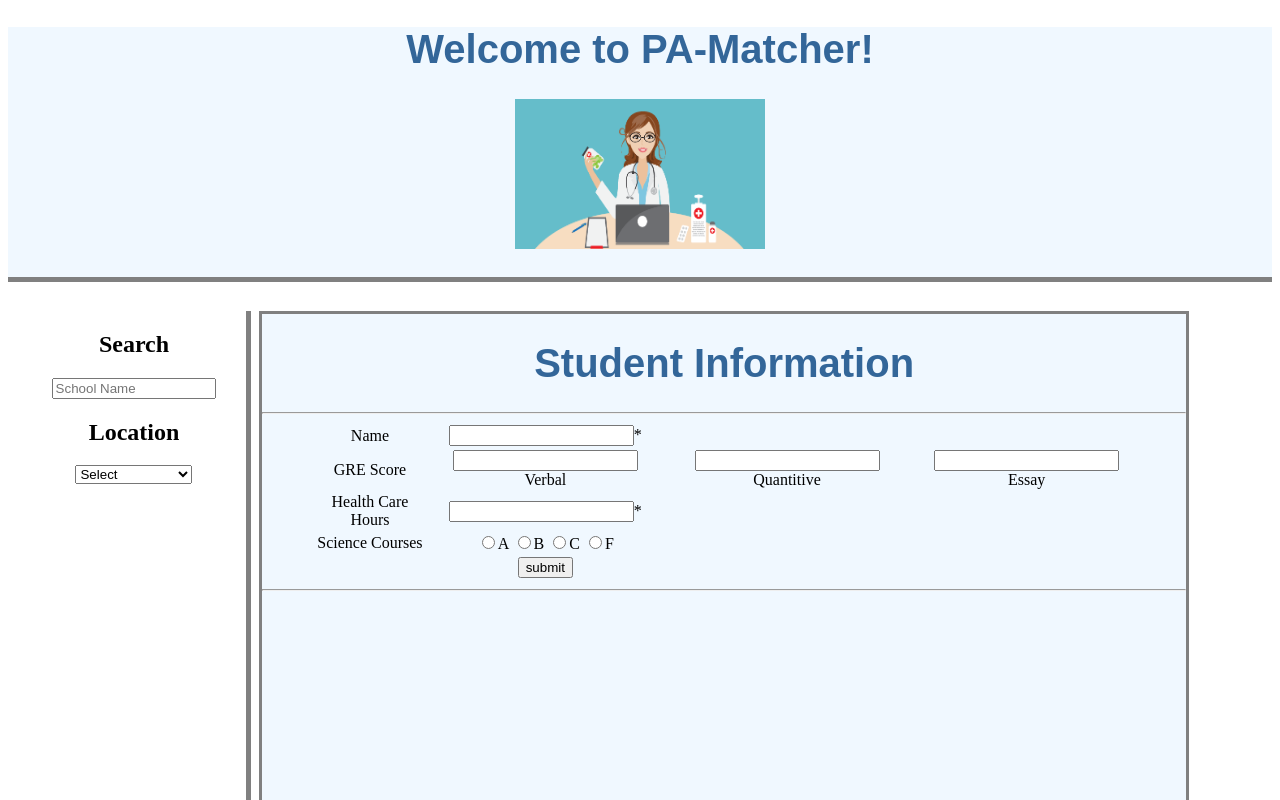
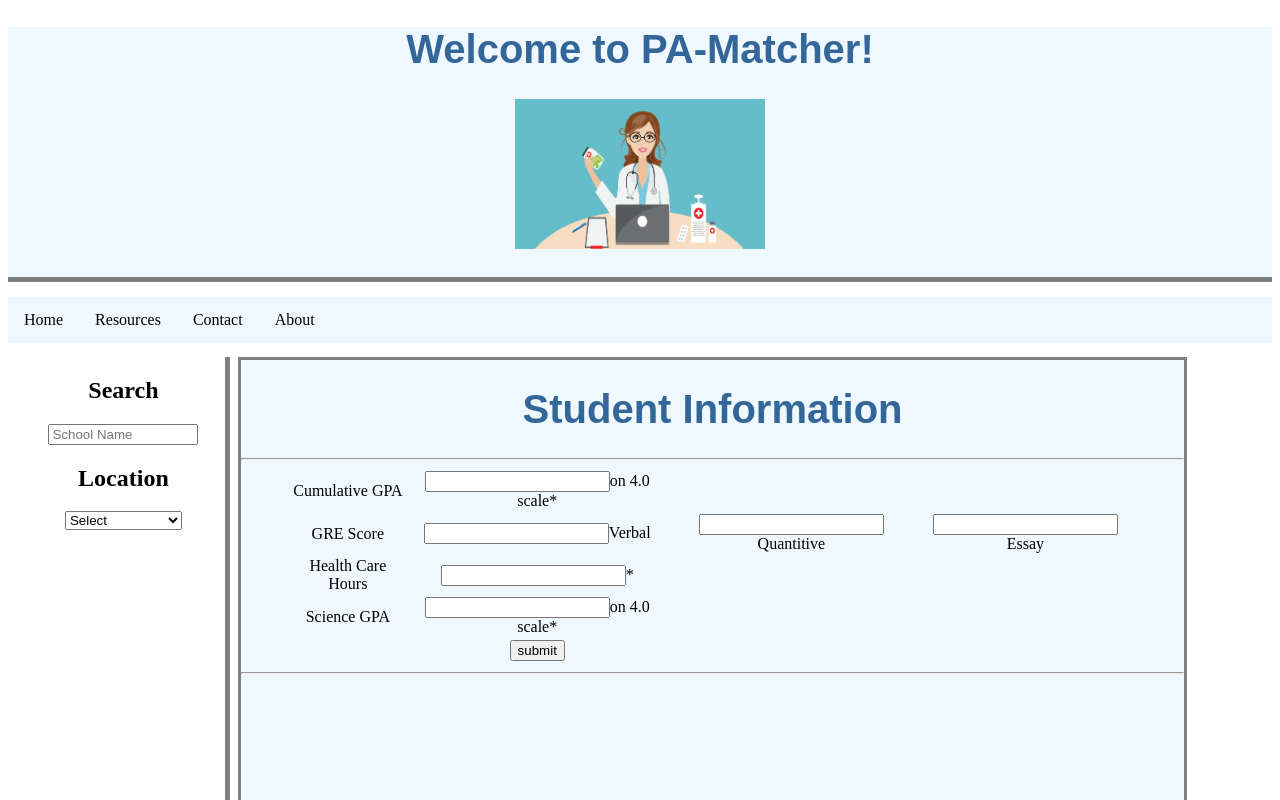
Before and after one commit to soft-eng-practicum/MatchMakers, an Angular app: page / in a window 1280 px wide. Shown: the top 800 px of the page. Built offline with nearby package versions, Linux system fonts and the light colour scheme.

Commit message:
Update user information navigation bar added

```diff
--- a/src/app/app.component.css
+++ b/src/app/app.component.css
@@ -8,6 +8,30 @@ h1
 {
   width: 250px;
   height: 150px;
+}
+ul {
+    list-style-type: none;
+    margin: 0;
+    padding: 0;
+    overflow: hidden;
+    background-color: aliceblue;
+}
+
+li {
+    float: left;
+}
+
+li a {
+    display: block;
+    color: black;
+    text-align: center;
+    padding: 14px 16px;
+    text-decoration: none;
+}
+
+/* Change the link color to #111 (black) on hover */
+li a:hover {
+    background-color:grey;
 }
 .holder
 {
@@ -78,50 +102,7 @@ h1
   border: solid black 1px;
   width: 20%;
 }
-.body
+body
 {
   background-color: 000000;
 }
-.dropbtn {
-    background-color: #3498DB;
-    color: white;
-    padding: 16px;
-    font-size: 16px;
-    border: none;
-    cursor: pointer;
-}
-
-/* Dropdown button on hover & focus */
-.dropbtn:hover, .dropbtn:focus {
-    background-color: #2980B9;
-}
-
-/* The container <div> - needed to position the dropdown content */
-.dropdown {
-    position: relative;
-    display: inline-block;
-}
-
-/* Dropdown Content (Hidden by Default) */
-.dropdown-content {
-    display: none;
-    position: absolute;
-    background-color: #f1f1f1;
-    min-width: 160px;
-    box-shadow: 0px 8px 16px 0px rgba(0,0,0,0.2);
-    z-index: 1;
-}
-
-/* Links inside the dropdown */
-.dropdown-content a {
-    color: black;
-    padding: 12px 16px;
-    text-decoration: none;
-    display: block;
-}
-
-/* Change color of dropdown links on hover */
-.dropdown-content a:hover {background-color: #ddd}
-
-/* Show the dropdown menu (use JS to add this class to the .dropdown-content container when the user clicks on the dropdown button) */
-.show {display:block;}
--- a/src/app/app.component.html
+++ b/src/app/app.component.html
@@ -4,6 +4,12 @@
     </h1>
     <img class="paImage" src="assets/image/paPicture.png">
   </div>
+  <ul>
+  <li><a href="default.asp">Home</a></li>
+  <li><a href="news.asp">Resources</a></li>
+  <li><a href="contact.asp">Contact</a></li>
+  <li><a href="about.asp">About</a></li>
+</ul>
   <div class="holder">
     <div class="findProgram">
       <h2>
@@ -79,8 +85,8 @@
     	<form>
         	<table class = "table1" style = "background-color: lightbue; width: 90%; margin: auto">
             	<tr>
-                	<td>Name</td>
-                    <td><input type = "text" name = "name" value = ""><span class = "required">*</span></td>
+                	<td>Cumulative GPA</td>
+                    <td><input type = "decimal" name = "GPA" value = "">on 4.0 scale<span class = "required">*</span></td>
                 </tr>
                 <tr>
                 	<td>GRE Score</td>
@@ -94,18 +100,9 @@
                 </tr>
 
                 <tr>
-                	<td>Science Courses</td>
-                    <td>
-                    	<input type = "radio" name = "howMany" value = "zero" >A
-                        <input type = "radio" name = "howMany" value = "one" >B
-                        <input type = "radio" name = "howMany" value = "two" >C
-                        <input type = "radio" name = "howMany" value = "twoplus" >F
-                    </td>
-                </tr>
-
-
-
-
+                    <td>Science GPA</td>
+                      <td><input type = "decimal" name = "SGPA" value = "">on 4.0 scale<span class = "required">*</span></td>
+                  </tr>
 
 
                 <tr>
```
